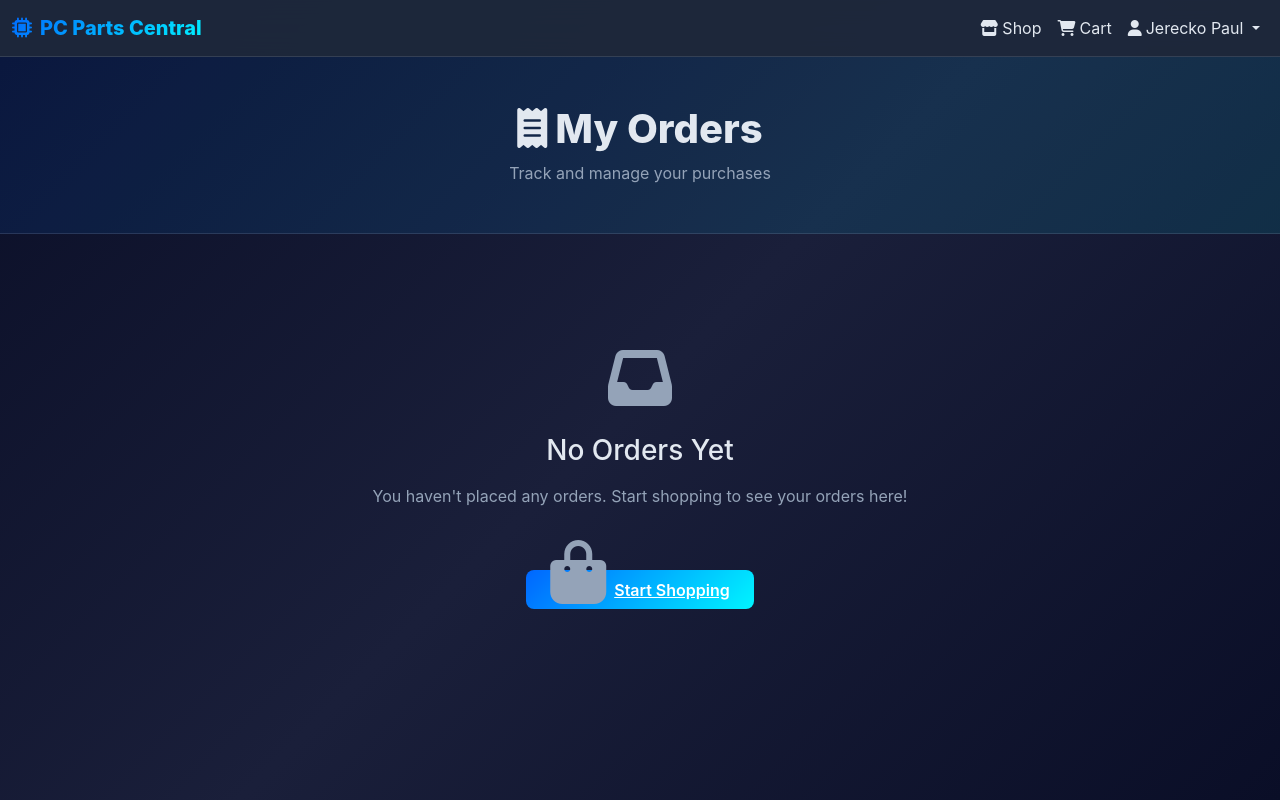
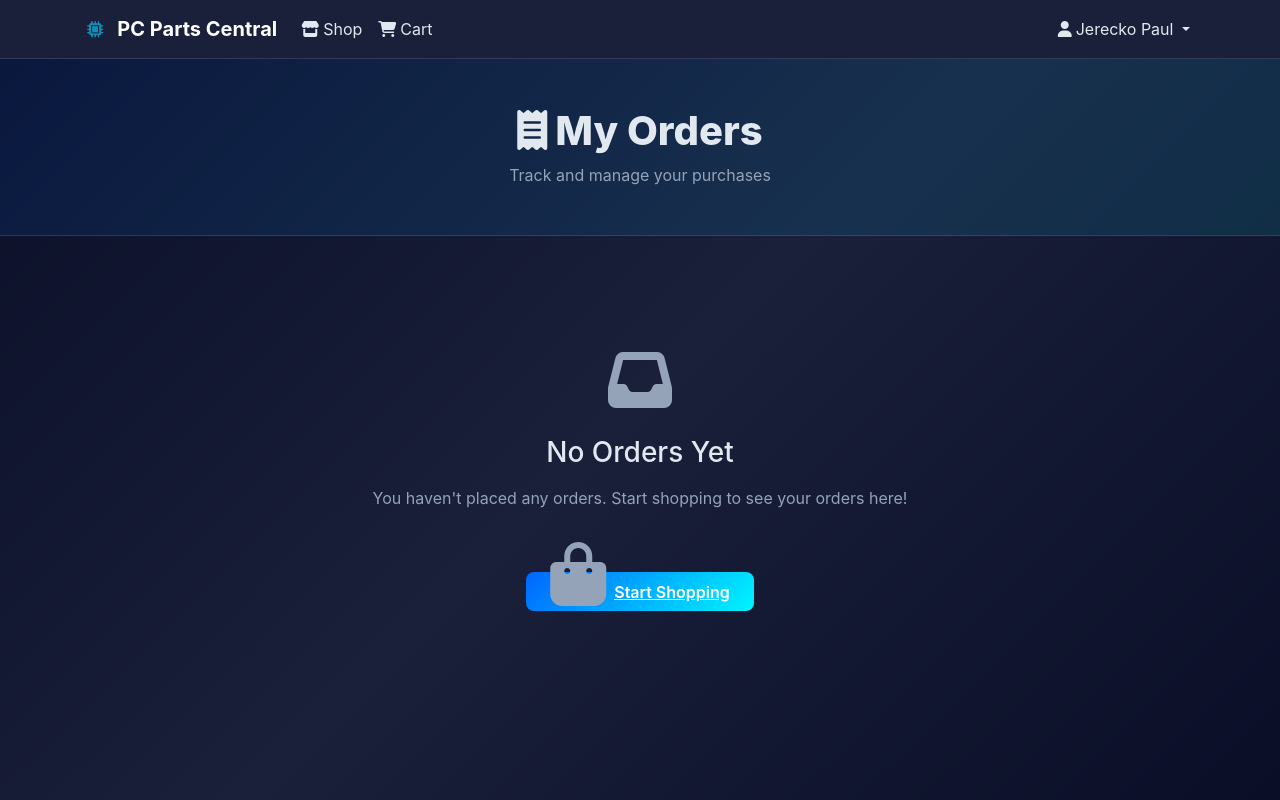
Before and after one commit to kapstong/core1, a PHP site: page /core1/orders.php in a window 1280 px wide. Run offline with PHP 8.4, Linux system fonts and the light colour scheme; a user stored in the database is signed in; data comes from the database, SQL or seed files in the repository; some libraries are stand-ins or nearby versions.

Commit message:
Fix orders page UI design to match other customer pages
- Update navbar to match profile.php design (logo, container, styling)
- Add navbar-dark class and explicit background styling
- Change container-fluid to container for proper alignment
- Remove redundant navbar CSS (now using inline styles)
- Add detailed console logging for debugging orders not showing
- Improve error handling in loadOrders function

🤖 Generated with [Claude Code](https://claude.com/claude-code)

Co-Authored-By: Claude <noreply@anthropic.com>

```diff
--- a/public/orders.php
+++ b/public/orders.php
@@ -56,19 +56,6 @@ if (!isset($_SESSION['customer_id'])) {
             min-height: 100vh;
         }
 
-        .navbar {
-            background: rgba(30, 41, 59, 0.95);
-            backdrop-filter: blur(20px);
-            border-bottom: 1px solid var(--border-color);
-        }
-
-        .navbar-brand {
-            font-weight: 800;
-            background: linear-gradient(135deg, var(--primary), var(--accent));
-            -webkit-background-clip: text;
-            -webkit-text-fill-color: transparent;
-        }
-
         .nav-link {
             color: var(--text-primary) !important;
             transition: all 0.3s ease;
@@ -95,9 +82,7 @@ if (!isset($_SESSION['customer_id'])) {
         }
 
         .orders-container {
-            max-width: 1200px;
-            margin: 0 auto;
-            padding: 0 2rem 4rem;
+            padding: 0 0 4rem;
         }
 
         .order-card {
@@ -294,10 +279,11 @@ if (!isset($_SESSION['customer_id'])) {
 </head>
 <body>
     <!-- Navigation -->
-    <nav class="navbar navbar-expand-lg sticky-top">
-        <div class="container-fluid">
-            <a class="navbar-brand" href="index.php">
-                <i class="fas fa-microchip me-2"></i>PC Parts Central
+    <nav class="navbar navbar-expand-lg navbar-dark sticky-top" style="background: var(--bg-secondary); border-bottom: 1px solid var(--border-color);">
+        <div class="container">
+            <a class="navbar-brand d-flex align-items-center" href="index.php">
+                <img src="ppc.png" alt="PC Parts Central Logo" style="height: 32px; width: auto; margin-right: 8px;">
+                <span style="font-weight: 700;">PC Parts Central</span>
             </a>
 
             <button class="navbar-toggler" type="button" data-bs-toggle="collapse" data-bs-target="#navbarNav">
@@ -305,7 +291,7 @@ if (!isset($_SESSION['customer_id'])) {
             </button>
 
             <div class="collapse navbar-collapse" id="navbarNav">
-                <ul class="navbar-nav ms-auto">
+                <ul class="navbar-nav me-auto">
                     <li class="nav-item">
                         <a class="nav-link" href="index.php">
                             <i class="fas fa-store me-1"></i>Shop
@@ -348,7 +334,7 @@ if (!isset($_SESSION['customer_id'])) {
     </div>
 
     <!-- Orders Container -->
-    <div class="orders-container">
+    <div class="container orders-container">
         <div id="loading" class="loading">
             <div class="spinner"></div>
             <p style="color: var(--text-secondary);">Loading your orders...</p>
@@ -383,16 +369,22 @@ if (!isset($_SESSION['customer_id'])) {
                 const response = await fetch(`${API_BASE}/shop/orders.php?action=list`);
                 const data = await response.json();
 
+                console.log('Orders API response:', data);
+
                 document.getElementById('loading').style.display = 'none';
                 document.getElementById('orders-content').style.display = 'block';
 
                 if (data.success && data.data && data.data.length > 0) {
+                    console.log('Rendering', data.data.length, 'orders');
                     renderOrders(data.data);
                 } else {
+                    console.log('No orders found or error:', data);
                     renderEmptyState();
                 }
             } catch (error) {
                 console.error('Error loading orders:', error);
+                document.getElementById('loading').style.display = 'none';
+                document.getElementById('orders-content').style.display = 'block';
                 document.getElementById('orders-content').innerHTML = `
                     <div class="alert alert-danger">
                         <i class="fas fa-exclamation-circle me-2"></i>
```
